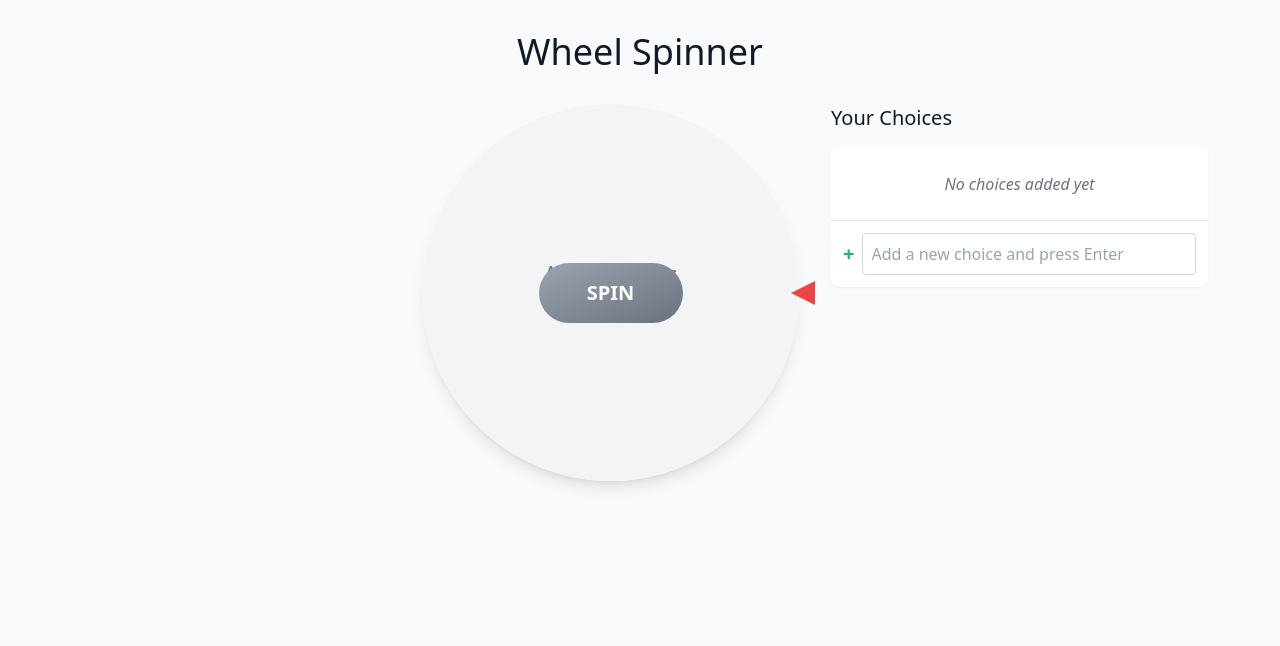
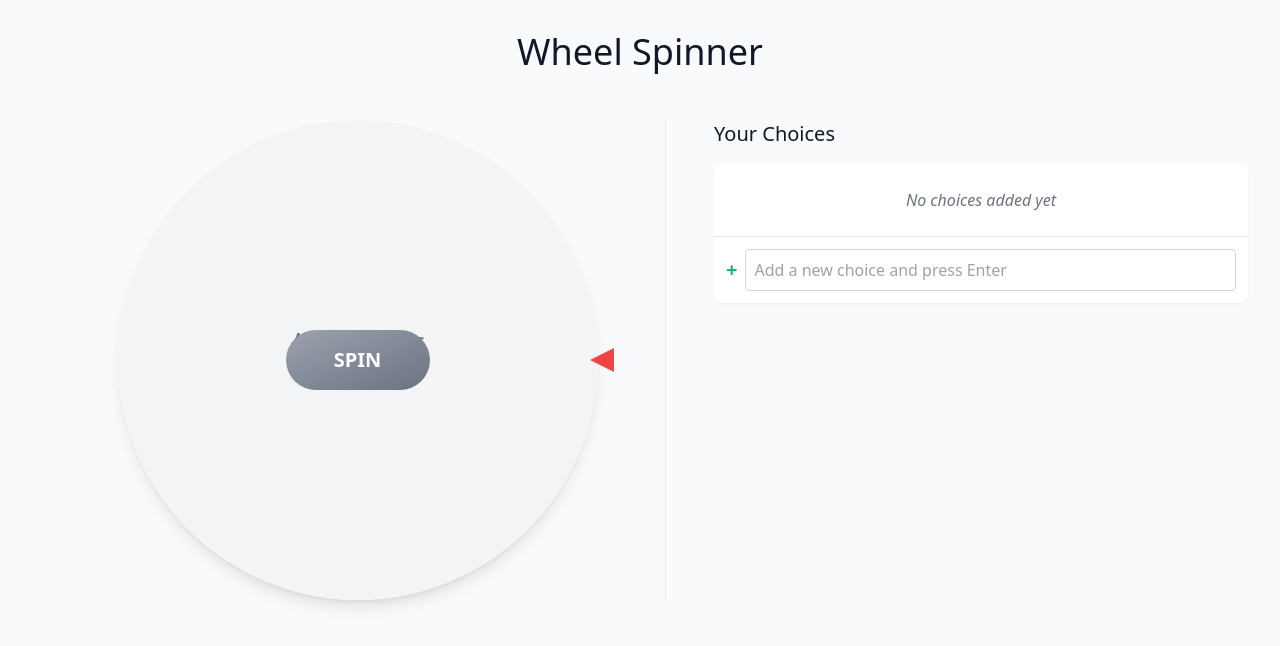
Before and after one commit to gpetiot/wheel-js, a React (Create React App) app: page / in a window 1280 px wide. Shown: the top 646 px of the page. Built offline with nearby package versions, Linux system fonts and the light colour scheme; the HTML template or start-up script is replaced by a standard one.

Commit message:
Style(layout): improve style of wheel and choices list

```diff
--- a/src/components/WheelSpinner.js
+++ b/src/components/WheelSpinner.js
@@ -275,13 +275,13 @@ const WheelSpinner = () => {
   }, [isSpinning, showDebug]);
 
   return (
-    <div className="max-w-[1200px] mx-auto p-8 transition-all duration-300">
-      <h1 className="text-center text-4xl mb-8 text-gray-900 mt-0">Wheel Spinner</h1>
+    <div className="max-w-[1500px] mx-auto p-4 md:p-8 transition-all duration-300">
+      <h1 className="text-center text-4xl mb-12 text-gray-900 mt-0">Wheel Spinner</h1>
 
-      <div className={`flex flex-col md:flex-row gap-8 transition-all duration-300 ${showDebug ? 'ml-[350px]' : 'ml-0'}`}>
+      <div className={`flex flex-col md:flex-row transition-all duration-300 ${showDebug ? 'ml-[350px] md:ml-[100px] lg:ml-[50px]' : 'ml-0'}`}>
         {/* Wheel Section */}
-        <div className="flex flex-col items-center gap-6 md:flex-1">
-          <div className="relative w-full max-w-[400px] aspect-square">
+        <div className="flex flex-col items-center gap-6 md:w-1/2 md:pr-8">
+          <div className="relative w-full max-w-[480px] aspect-square mx-auto">
             <div className="absolute top-1/2 right-[-16px] -translate-y-1/2 w-0 h-0 border-t-[12px] border-t-transparent border-b-[12px] border-b-transparent border-r-[24px] border-r-red-500 z-10"></div>
             <div
               ref={wheelRef}
@@ -324,7 +324,7 @@ const WheelSpinner = () => {
           </div>
 
           {showResult && (
-            <div className="w-full max-w-[400px] mx-auto py-4 px-4 text-center text-2xl text-slate-900 font-medium relative animate-[fadeIn_0.5s_ease-in,pulseScale_1s_ease-in-out]">
+            <div className="w-full max-w-[480px] mx-auto py-4 px-4 text-center text-2xl text-slate-900 font-medium relative animate-[fadeIn_0.5s_ease-in,pulseScale_1s_ease-in-out]">
               The wheel has chosen:
               <strong className="block mt-2 text-3xl font-bold text-blue-600 drop-shadow-sm">
                 {result}
@@ -335,6 +335,7 @@ const WheelSpinner = () => {
         </div>
 
         {/* Choices List */}
+        <div className="md:w-1/2 md:pl-10 lg:pl-12 md:border-l border-gray-200 mt-16 md:mt-0">
           <ChoicesList
             choices={choices}
             onChoiceEdit={handleChoiceEdit}
@@ -342,6 +343,7 @@ const WheelSpinner = () => {
             onChoiceDelete={handleChoiceDelete}
             onChoiceAdd={handleChoiceAdd}
           />
+        </div>
       </div>
 
       {/* Debug Panel - now rendered outside the main layout */}
```
Lines whose indentation alone changed are shown as unchanged.
